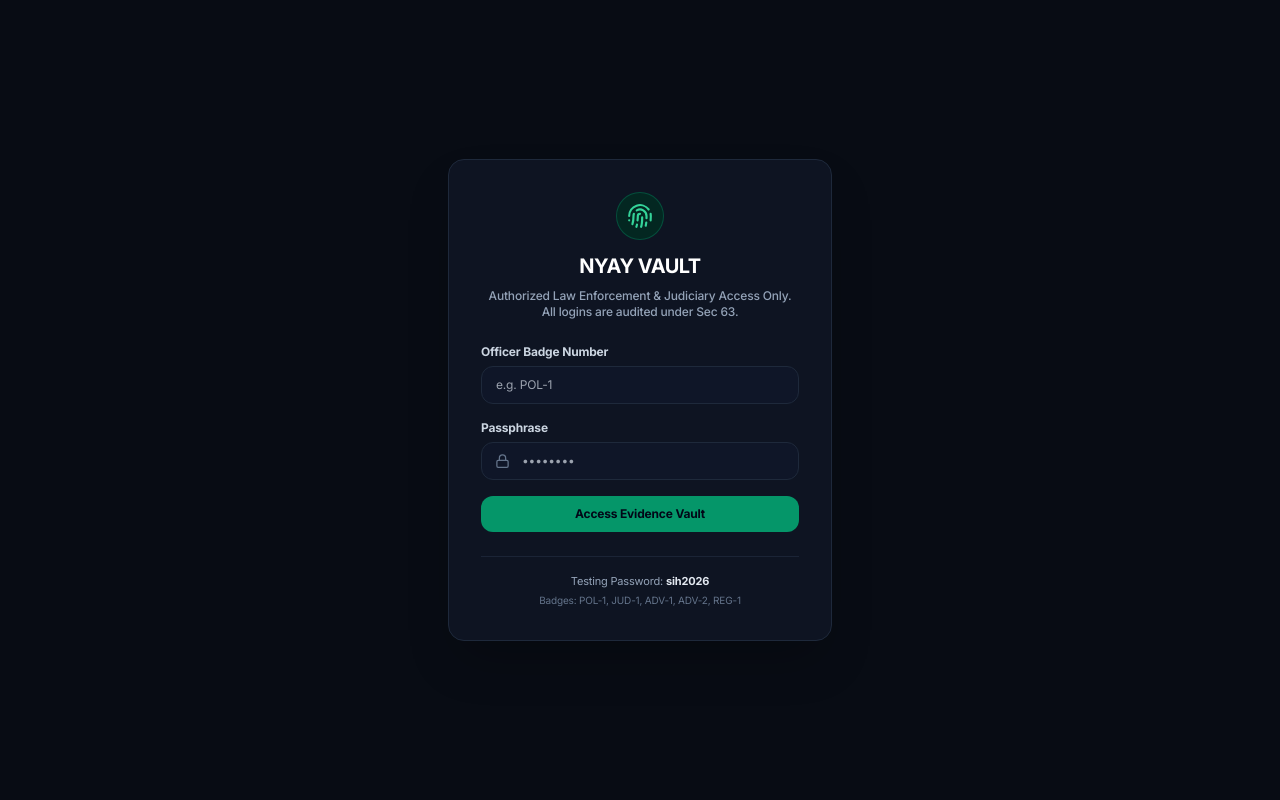
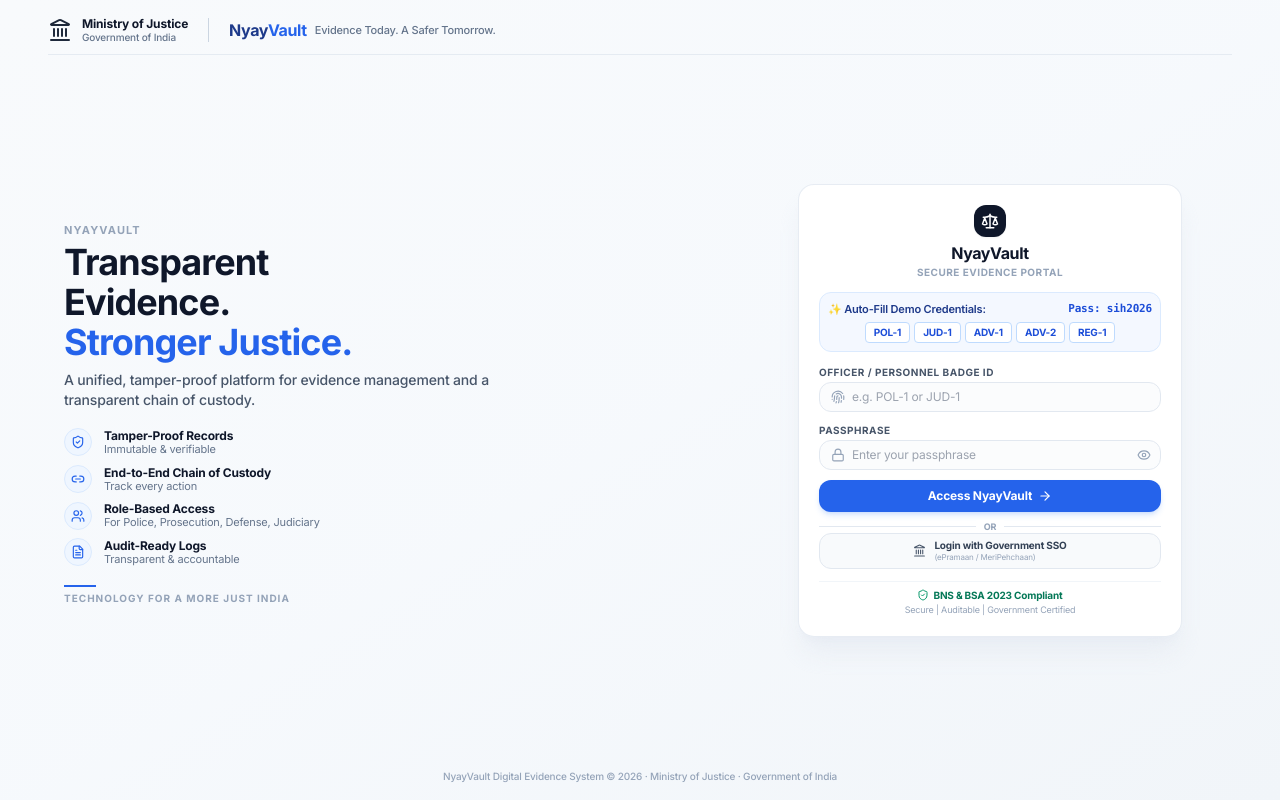
Before and after one commit to javausergoat-oss/NyayVault, a React (Vite) app in the folder client/: page / in a window 1280 px wide. Built offline with nearby package versions, Linux system fonts and the light colour scheme.

Commit message:
fix(login): fit login card and hero text completely within viewport without vertical scrolling

```diff
--- a/client/src/components/Login.jsx
+++ b/client/src/components/Login.jsx
@@ -1,12 +1,33 @@
 import { useState } from 'react';
-import { Fingerprint, Lock, Loader2, AlertCircle } from 'lucide-react';
+import {
+  Fingerprint,
+  Lock,
+  Loader2,
+  AlertCircle,
+  ShieldCheck,
+  Link2,
+  Users,
+  FileText,
+  Eye,
+  EyeOff,
+  Landmark,
+  Scale,
+  ArrowRight
+} from 'lucide-react';
 import { motion } from 'framer-motion';
 
 export default function Login({ onLoginSuccess }) {
   const [badgeNumber, setBadgeNumber] = useState('');
   const [password, setPassword] = useState('');
+  const [showPassword, setShowPassword] = useState(false);
   const [error, setError] = useState('');
   const [loading, setLoading] = useState(false);
+
+  const handleQuickFill = (roleBadge) => {
+    setBadgeNumber(roleBadge);
+    setPassword('sih2026');
+    setError('');
+  };
 
   const handleLogin = async (e) => {
     e.preventDefault();
@@ -44,78 +65,241 @@ export default function Login({ onLoginSuccess }) {
   };
 
   return (
-    <div className="min-h-screen flex items-center justify-center bg-[#080c14] text-slate-100 p-4 relative overflow-hidden">
-      <motion.div
-        initial={{ opacity: 0, y: 10 }}
-        animate={{ opacity: 1, y: 0 }}
-        className="w-full max-w-sm p-8 rounded-2xl border border-slate-800 bg-[#0e1422] shadow-2xl space-y-6"
-      >
-        <div className="flex flex-col items-center text-center space-y-2">
-          <div className="w-12 h-12 rounded-full bg-emerald-950/80 border border-emerald-700/50 flex items-center justify-center text-emerald-400 mb-1 shadow-xs">
-            <Fingerprint size={26} />
+    <div className="min-h-screen lg:h-screen lg:max-h-screen flex flex-col justify-between bg-gradient-to-br from-slate-50 via-blue-50/20 to-slate-100 text-slate-800 p-4 lg:px-12 lg:py-4 overflow-x-hidden overflow-y-auto lg:overflow-y-hidden">
+
+      {/* Top Header */}
+      <div className="flex items-center justify-between border-b border-slate-200/80 pb-2.5 shrink-0">
+        <div className="flex items-center gap-5">
+          <div className="flex items-center gap-2.5">
+            <Landmark size={24} className="text-slate-800" />
+            <div>
+              <p className="text-xs font-bold text-slate-900 leading-tight">Ministry of Justice</p>
+              <p className="text-[10px] text-slate-500 font-medium leading-tight">Government of India</p>
             </div>
-          <h1 className="text-xl font-extrabold tracking-tight text-white">NYAY VAULT</h1>
-          <p className="text-xs text-slate-400 font-medium">
-            Authorized Law Enforcement & Judiciary Access Only. All logins are audited under Sec 63.
+          </div>
+
+          <div className="h-6 w-px bg-slate-300 hidden sm:block" />
+
+          <div className="flex items-center gap-2">
+            <h1 className="text-base font-extrabold text-blue-900 tracking-tight">Nyay<span className="text-blue-600">Vault</span></h1>
+            <span className="text-[11px] text-slate-500 font-medium hidden md:inline">Evidence Today. A Safer Tomorrow.</span>
+          </div>
+        </div>
+      </div>
+
+      {/* Main Grid Content */}
+      <div className="w-full max-w-6xl mx-auto grid grid-cols-1 lg:grid-cols-12 gap-6 lg:gap-12 items-center my-auto py-2">
+
+        {/* Left Side Text & Features */}
+        <div className="lg:col-span-7 space-y-3.5 pr-0 lg:pr-4">
+          <div>
+            <span className="text-[11px] font-bold uppercase tracking-widest text-slate-400">
+              NYAYVAULT
+            </span>
+            <h1 className="text-3xl lg:text-4xl font-extrabold text-slate-900 tracking-tight leading-[1.15] mt-0.5">
+              Transparent <br />
+              Evidence. <br />
+              <span className="text-blue-600">Stronger Justice.</span>
+            </h1>
+            <p className="text-xs lg:text-sm text-slate-600 font-medium mt-2 max-w-md leading-relaxed">
+              A unified, tamper-proof platform for evidence management and a transparent chain of custody.
             </p>
           </div>
 
+          {/* Feature List */}
+          <div className="space-y-2 pt-1">
+            <div className="flex items-center gap-3">
+              <div className="w-7 h-7 rounded-full bg-blue-50 text-blue-600 flex items-center justify-center shrink-0 border border-blue-100">
+                <ShieldCheck size={14} />
+              </div>
+              <div>
+                <p className="text-xs font-bold text-slate-900 leading-tight">Tamper-Proof Records</p>
+                <p className="text-[11px] text-slate-500 leading-tight">Immutable & verifiable</p>
+              </div>
+            </div>
+
+            <div className="flex items-center gap-3">
+              <div className="w-7 h-7 rounded-full bg-blue-50 text-blue-600 flex items-center justify-center shrink-0 border border-blue-100">
+                <Link2 size={14} />
+              </div>
+              <div>
+                <p className="text-xs font-bold text-slate-900 leading-tight">End-to-End Chain of Custody</p>
+                <p className="text-[11px] text-slate-500 leading-tight">Track every action</p>
+              </div>
+            </div>
+
+            <div className="flex items-center gap-3">
+              <div className="w-7 h-7 rounded-full bg-blue-50 text-blue-600 flex items-center justify-center shrink-0 border border-blue-100">
+                <Users size={14} />
+              </div>
+              <div>
+                <p className="text-xs font-bold text-slate-900 leading-tight">Role-Based Access</p>
+                <p className="text-[11px] text-slate-500 leading-tight">For Police, Prosecution, Defense, Judiciary</p>
+              </div>
+            </div>
+
+            <div className="flex items-center gap-3">
+              <div className="w-7 h-7 rounded-full bg-blue-50 text-blue-600 flex items-center justify-center shrink-0 border border-blue-100">
+                <FileText size={14} />
+              </div>
+              <div>
+                <p className="text-xs font-bold text-slate-900 leading-tight">Audit-Ready Logs</p>
+                <p className="text-[11px] text-slate-500 leading-tight">Transparent & accountable</p>
+              </div>
+            </div>
+          </div>
+
+          {/* Bottom Tagline */}
+          <div className="pt-1">
+            <div className="w-8 h-0.5 bg-blue-600 mb-1" />
+            <p className="text-[10px] font-bold text-slate-400 tracking-widest uppercase">
+              TECHNOLOGY FOR A MORE JUST INDIA
+            </p>
+          </div>
+        </div>
+
+        {/* Right Side Login Card */}
+        <div className="lg:col-span-5">
+          <motion.div
+            initial={{ opacity: 0, scale: 0.98 }}
+            animate={{ opacity: 1, scale: 1 }}
+            className="w-full max-w-sm mx-auto bg-white/95 backdrop-blur-md border border-slate-200/80 rounded-2xl p-4 lg:p-5 shadow-xl shadow-slate-200/60 space-y-3"
+          >
+            {/* Header Badge & Title */}
+            <div className="text-center">
+              <div className="w-8 h-8 rounded-xl bg-slate-900 text-white flex items-center justify-center mx-auto mb-1 shadow-sm">
+                <Scale size={18} />
+              </div>
+              <h2 className="text-base font-extrabold text-slate-900 tracking-tight">NyayVault</h2>
+              <p className="text-[10px] font-bold text-slate-400 tracking-wider uppercase">
+                SECURE EVIDENCE PORTAL
+              </p>
+            </div>
+
+            {/* Quick Demo Bar */}
+            <div className="bg-blue-50/70 border border-blue-100 rounded-xl p-2 text-center space-y-1">
+              <div className="flex items-center justify-between text-[11px]">
+                <span className="font-semibold text-blue-900">✨ Auto-Fill Demo Credentials:</span>
+                <span className="font-mono font-bold text-blue-700">Pass: sih2026</span>
+              </div>
+              <div className="flex flex-wrap items-center justify-center gap-1">
+                {['POL-1', 'JUD-1', 'ADV-1', 'ADV-2', 'REG-1'].map((role) => (
+                  <button
+                    key={role}
+                    type="button"
+                    onClick={() => handleQuickFill(role)}
+                    className={`px-2 py-0.5 rounded text-[10px] font-bold border transition-colors ${
+                      badgeNumber === role
+                        ? 'bg-blue-600 text-white border-blue-600'
+                        : 'bg-white text-blue-700 border-blue-200 hover:bg-blue-100/60'
+                    }`}
+                  >
+                    {role}
+                  </button>
+                ))}
+              </div>
+            </div>
+
             {error && (
-          <div className="p-3 rounded-xl bg-rose-950/40 border border-rose-900/50 flex items-start gap-2 text-xs">
-            <AlertCircle className="text-rose-400 shrink-0 mt-0.5" size={16} />
-            <p className="font-semibold text-rose-300">{error}</p>
+              <div className="p-2 rounded-xl bg-rose-50 border border-rose-200 flex items-start gap-2 text-xs">
+                <AlertCircle className="text-rose-600 shrink-0 mt-0.5" size={14} />
+                <p className="font-bold text-rose-700 text-[11px]">{error}</p>
               </div>
             )}
 
-        <form onSubmit={handleLogin} className="space-y-4 text-xs">
+            {/* Form */}
+            <form onSubmit={handleLogin} className="space-y-2.5 text-xs">
               <div>
-            <label className="block font-bold text-slate-300 mb-1.5">
-              Officer Badge Number
+                <label className="block font-bold text-slate-600 text-[10px] uppercase tracking-wider mb-0.5">
+                  OFFICER / PERSONNEL BADGE ID
                 </label>
+                <div className="relative">
+                  <Fingerprint className="absolute left-3 top-1/2 -translate-y-1/2 text-slate-400" size={14} />
                   <input
                     type="text"
                     required
-              className="w-full px-3.5 py-2.5 rounded-xl border border-slate-800 bg-slate-900/80 text-white focus:border-emerald-500 focus:outline-none transition-colors"
-              placeholder="e.g. POL-1"
+                    className="w-full pl-8 pr-3 py-1.5 rounded-xl border border-slate-200 bg-slate-50/50 text-slate-900 text-xs focus:bg-white focus:border-blue-600 focus:outline-none transition-colors"
+                    placeholder="e.g. POL-1 or JUD-1"
                     value={badgeNumber}
                     onChange={(e) => setBadgeNumber(e.target.value)}
                   />
                 </div>
+              </div>
+
               <div>
-            <label className="block font-bold text-slate-300 mb-1.5">
-              Passphrase
+                <label className="block font-bold text-slate-600 text-[10px] uppercase tracking-wider mb-0.5">
+                  PASSPHRASE
                 </label>
                 <div className="relative">
-              <Lock className="absolute left-3.5 top-1/2 -translate-y-1/2 text-slate-500" size={15} />
+                  <Lock className="absolute left-3 top-1/2 -translate-y-1/2 text-slate-400" size={14} />
                   <input
-                type="password"
+                    type={showPassword ? 'text' : 'password'}
                     required
-                className="w-full pl-10 pr-3.5 py-2.5 rounded-xl border border-slate-800 bg-slate-900/80 text-white focus:border-emerald-500 focus:outline-none transition-colors"
-                placeholder="••••••••"
+                    className="w-full pl-8 pr-8 py-1.5 rounded-xl border border-slate-200 bg-slate-50/50 text-slate-900 text-xs focus:bg-white focus:border-blue-600 focus:outline-none transition-colors"
+                    placeholder="Enter your passphrase"
                     value={password}
                     onChange={(e) => setPassword(e.target.value)}
                   />
+                  <button
+                    type="button"
+                    onClick={() => setShowPassword(!showPassword)}
+                    className="absolute right-2.5 top-1/2 -translate-y-1/2 text-slate-400 hover:text-slate-600"
+                  >
+                    {showPassword ? <EyeOff size={14} /> : <Eye size={14} />}
+                  </button>
                 </div>
               </div>
 
               <button
                 type="submit"
                 disabled={loading}
-            className="w-full py-2.5 bg-emerald-600 hover:bg-emerald-500 text-slate-950 rounded-xl font-bold transition-colors flex justify-center items-center gap-2 disabled:opacity-50 mt-2"
+                className="w-full py-2 bg-blue-600 hover:bg-blue-700 active:scale-[0.99] text-white rounded-xl font-bold text-xs shadow-md shadow-blue-500/20 transition-all flex justify-center items-center gap-1.5 disabled:opacity-50 mt-1"
               >
                 {loading ? (
-              <><Loader2 className="animate-spin" size={16} /> Authenticating...</>
+                  <><Loader2 className="animate-spin" size={14} /> Authenticating...</>
                 ) : (
-              'Access Evidence Vault'
+                  <>Access NyayVault <ArrowRight size={14} /></>
                 )}
               </button>
             </form>
 
-        <div className="pt-4 border-t border-slate-800/80 text-center text-[11px] text-slate-400 space-y-1">
-          <p>Testing Password: <strong className="text-slate-200">sih2026</strong></p>
-          <p className="text-[10px] text-slate-500">Badges: POL-1, JUD-1, ADV-1, ADV-2, REG-1</p>
+            {/* SSO Option */}
+            <div className="space-y-1.5 pt-0.5">
+              <div className="relative flex items-center justify-center">
+                <div className="border-t border-slate-200 w-full" />
+                <span className="bg-white px-2 text-[9px] font-bold text-slate-400 uppercase absolute">OR</span>
+              </div>
+
+              <button
+                type="button"
+                onClick={() => alert('ePramaan / MeriPehchaan Government SSO Integration Active for Production.')}
+                className="w-full py-1.5 bg-slate-50 hover:bg-slate-100 border border-slate-200 rounded-xl font-semibold text-slate-700 text-xs transition-colors flex items-center justify-center gap-2"
+              >
+                <Landmark size={13} className="text-slate-600" />
+                <div className="text-left leading-none">
+                  <span className="font-bold block text-[10px]">Login with Government SSO</span>
+                  <span className="text-[8px] text-slate-400 font-normal">(ePramaan / MeriPehchaan)</span>
+                </div>
+              </button>
+            </div>
+
+            {/* Footer Compliance Badge */}
+            <div className="pt-1.5 border-t border-slate-100 text-center">
+              <p className="text-[10px] font-bold text-emerald-700 flex items-center justify-center gap-1">
+                <ShieldCheck size={12} className="text-emerald-600" /> BNS & BSA 2023 Compliant
+              </p>
+              <p className="text-[9px] text-slate-400">Secure | Auditable | Government Certified</p>
             </div>
           </motion.div>
         </div>
+
+      </div>
+
+      {/* Footer copyright */}
+      <div className="text-center text-[10px] text-slate-400 font-medium shrink-0 pt-0.5">
+        NyayVault Digital Evidence System © 2026 · Ministry of Justice · Government of India
+      </div>
+
+    </div>
   );
 }
```
Lines whose indentation alone changed are shown as unchanged.
